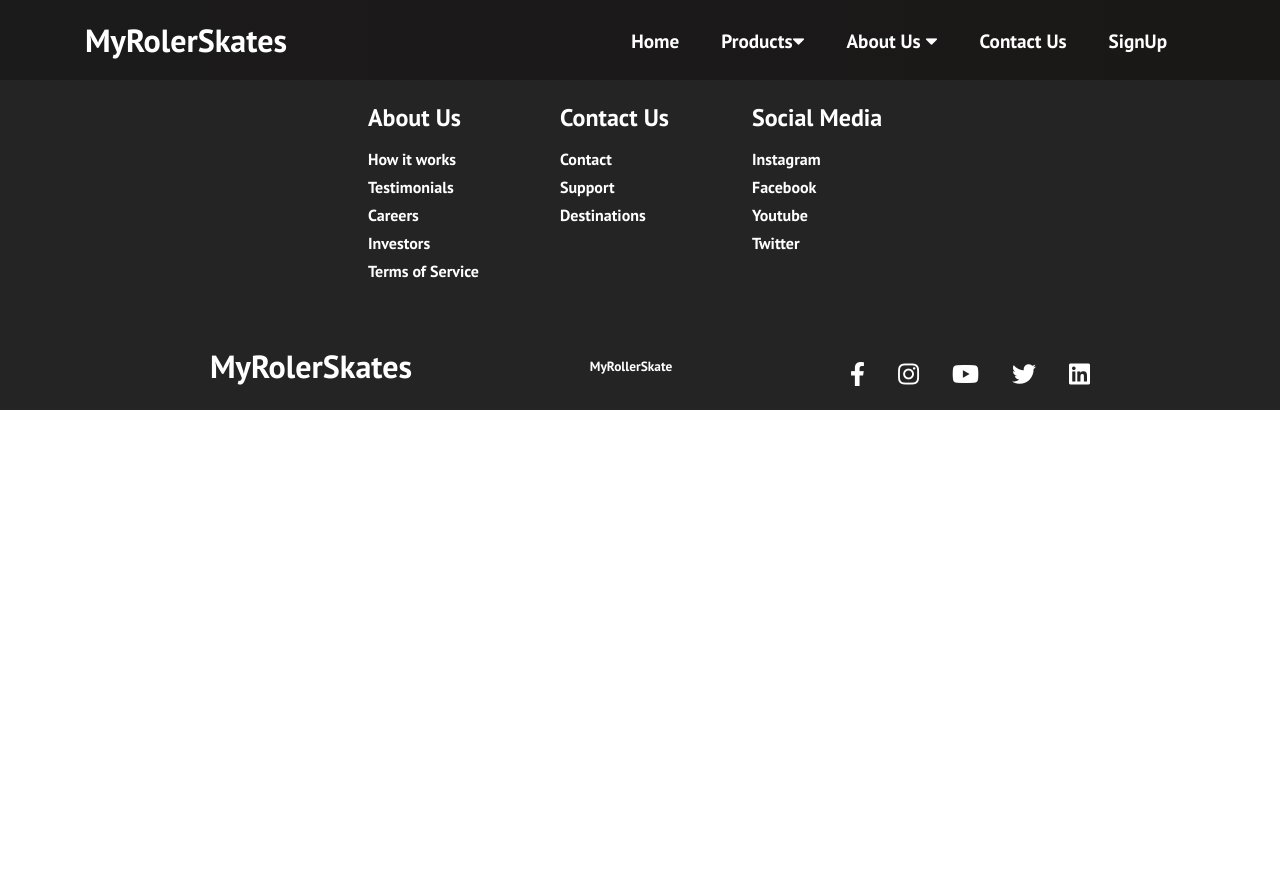
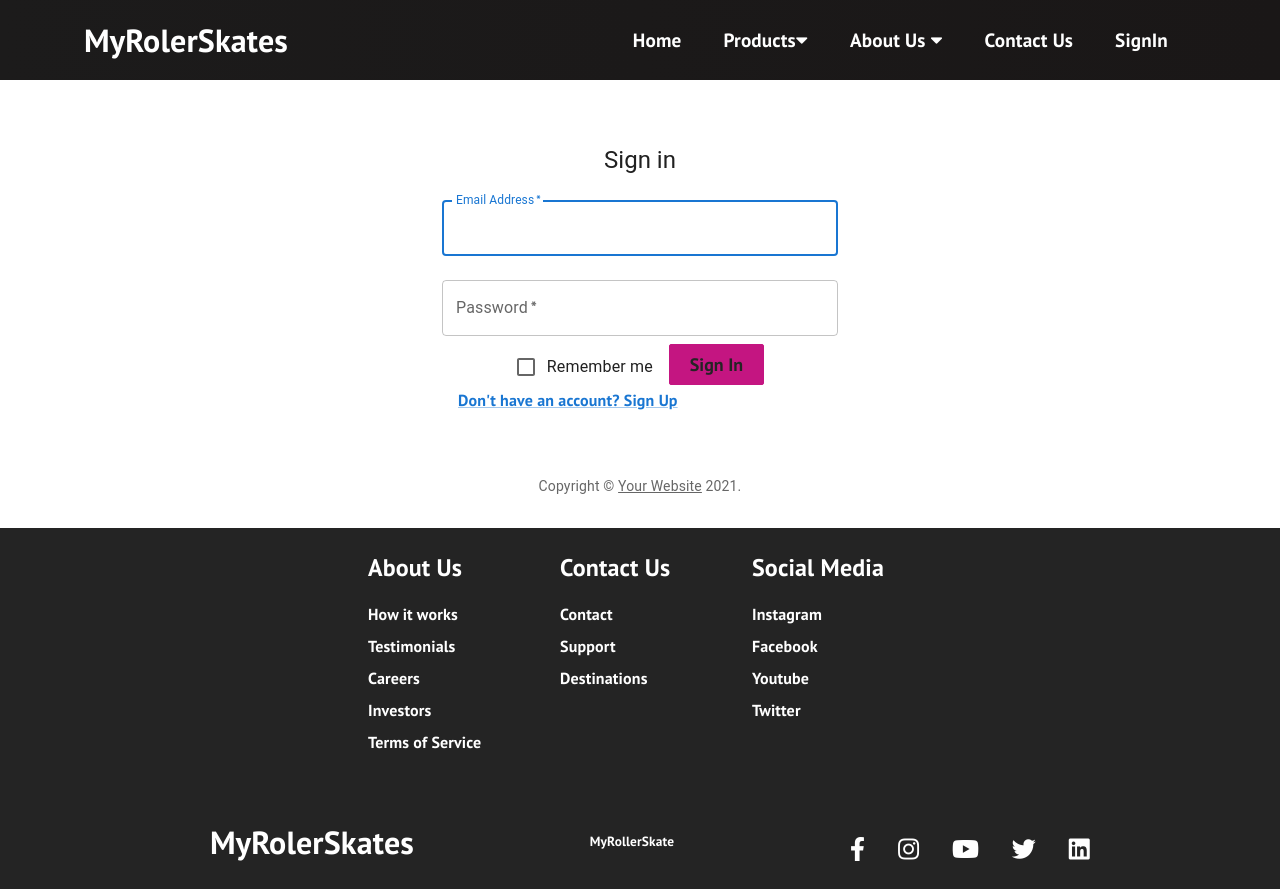
Before and after one commit to ShangyuKo/my-roller-skate, a React (Create React App) app: page /signin in a window 1280 px wide. Before the commit the page ends 800 px from the top, so only its background shows below. Built offline with nearby package versions, Linux system fonts and the light colour scheme.

Commit message:
finished login page, still need to redo the GET

```diff
--- a/sever/app.js
+++ b/sever/app.js
@@ -217,8 +217,9 @@ app.post("/signup", function(req, res) {
     //      WHERE email = '${email}')
 });
 app.get("/signup", function(req, res) {
-  const Id = req.body.Id;
+  const email = req.body.email;
+  const password = req.body.password;
   const result = db.query(`select * from account where Id = ${Id}`)
   console.log('signupAccount: ', result);
   return res.send(result)
-});
+});//return 0 or 1. 0 means Select did not return anything; 1 mean account exists
--- a/src/App.js
+++ b/src/App.js
@@ -11,9 +11,10 @@ import Home from "./components/Home"
 import Footer from "./components/Footer";
 // import Products from "./components/Products";
 import VideoSection from './components/videoSection';
-import Signup from "./components/sign_up_in_page/sign_up"
+import Signup from "./components/sign_up_in_page/sign_up";
 import Products from "./components/Products/products";
 // npx json-server --watch data/db.json --port 8000
+import Signin from "./components/sign_up_in_page/sign_in";
 
 function App(){
 
@@ -59,6 +60,9 @@ function App(){
             <Route exact path="/Products">
               <Products/>
             </Route>
+            <Route exact path="/signin">
+              <Signin/>
+            </Route>
 
           </Switch>
         </div>
--- a/src/components/Button.js
+++ b/src/components/Button.js
@@ -43,3 +43,4 @@ export const Button = ({
     // </Link>
   );
 };
+export default Button;
--- a/src/components/NavBar.js
+++ b/src/components/NavBar.js
@@ -78,9 +78,15 @@ function  NavBar(){
               Contact Us
             </Link>
           </li>
-          <li className='nav-item'>
+          {/* <li className='nav-item'>
             <Link to='/signup' className='nav-links' onClick={() => {refreshPage('/signup')}}>
               SignUp
+            </Link>
+          </li> */}
+
+          <li className='nav-item'>
+            <Link to='/signin' className='nav-links' onClick={() => {refreshPage('/signin')}}>
+              SignIn
             </Link>
           </li>
           {/* <li className='nav-item'>
--- a/src/components/sign_up_in_page/sign_in.js
+++ b/src/components/sign_up_in_page/sign_in.js
@@ -1,6 +1,7 @@
 import * as React from 'react';
 import Avatar from '@mui/material/Avatar';
-import Button from '@mui/material/Button';
+//import Button from '@mui/material/Button';
+import Button from '../Button';
 import CssBaseline from '@mui/material/CssBaseline';
 import TextField from '@mui/material/TextField';
 import FormControlLabel from '@mui/material/FormControlLabel';
@@ -8,7 +9,8 @@ import Checkbox from '@mui/material/Checkbox';
 import Link from '@mui/material/Link';
 import Grid from '@mui/material/Grid';
 import Box from '@mui/material/Box';
-import LockOutlinedIcon from '@mui/icons-material/LockOutlined';
+//import LockOutlined from "@bit/mui-org.material-ui-icons.lock-outlined"
+//import LockOutlinedIcon from '@mui/icons-material/LockOutlined';
 import Typography from '@mui/material/Typography';
 import Container from '@mui/material/Container';
 import { createTheme, ThemeProvider } from '@mui/material/styles';
@@ -39,6 +41,10 @@ export default function Signin() {
     });
   };
 
+  function refreshPage(link){
+    window.location.href = link
+  }
+
   return (
     <ThemeProvider theme={theme}>
       <Container component="main" maxWidth="xs">
@@ -51,9 +57,9 @@ export default function Signin() {
             alignItems: 'center',
           }}
         >
-          <Avatar sx={{ m: 1, bgcolor: 'secondary.main' }}>
-            <LockOutlinedIcon />
-          </Avatar>
+          {/* <Avatar sx={{ m: 1, bgcolor: 'secondary.main' }}>
+            <LockOutlined />
+          </Avatar> */}
           <Typography component="h1" variant="h5">
             Sign in
           </Typography>
@@ -91,13 +97,14 @@ export default function Signin() {
               Sign In
             </Button>
             <Grid container>
-              <Grid item xs>
+              {/* <Grid item xs>
                 <Link href="#" variant="body2">
                   Forgot password?
                 </Link>
-              </Grid>
-              <Grid item>
-                <Link href="#" variant="body2">
+              </Grid> */}
+              <Grid item >
+                <Link href='/signup' className='nav-links' onClick={() => {refreshPage('/signup')}}>
+                {/* href="#" variant="body2"  onClick={() => {refreshPage('/signup')}}*/}
                   {"Don't have an account? Sign Up"}
                 </Link>
               </Grid>
--- a/src/components/sign_up_in_page/sign_up.js
+++ b/src/components/sign_up_in_page/sign_up.js
@@ -8,6 +8,8 @@ import TextField from '@material-ui/core/TextField';
 import Button1 from '@material-ui/core/Button';
 import {Button} from '../Button';
 import axios from 'axios';
+import { Link } from 'react-router-dom';
+import Grid from '@mui/material/Grid';
 
 const useStyles = makeStyles(theme => ({
   root: {
@@ -83,6 +85,10 @@ const Signup = () => {
     //   alert("兩次密碼輸入不一致!");
     // }
     }
+    function refreshPage(link){
+      window.location.href = link
+    }
+
   return (
     <form className={classes.root} onSubmit={submit}>
       <TextField
@@ -123,6 +129,23 @@ const Signup = () => {
         <Button type="submit" variant="contained" color="primary">
           Signup
         </Button>
+        {/* <Grid container>
+          <Grid item>
+            <Link href='/signin' className='nav-links'>
+              {"Already had an account?"}
+            </Link>
+          </Grid>
+        </Grid> */}
+        <Grid container>
+            <Grid item style={{background:'#1976D2'}}>
+              <Link  href='/signin' className='nav-links' onClick={() => {refreshPage('/signin')}}>
+              {/* href="#" variant="body2"  onClick={() => {refreshPage('/signup')}}*/}
+                {"Already have an account? Sign In"}
+              </Link>
+            </Grid>
+        </Grid>
+
+
       </div>
     </form>
   );
```
